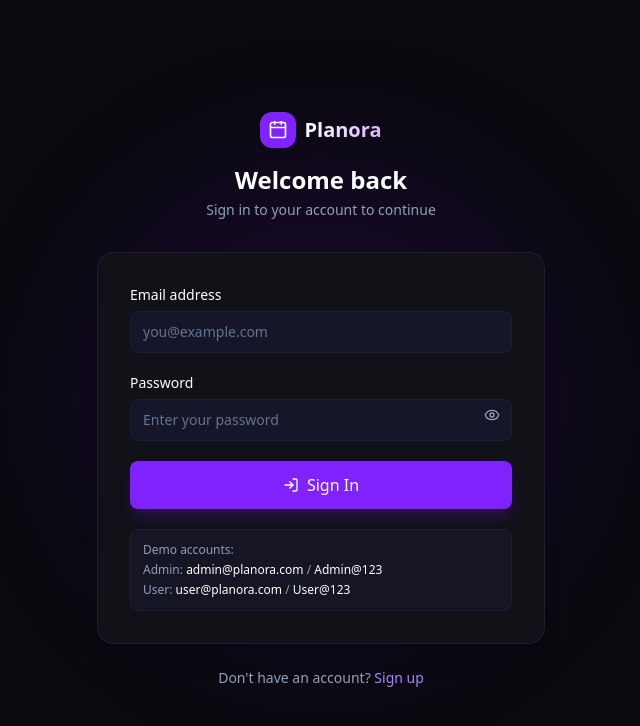
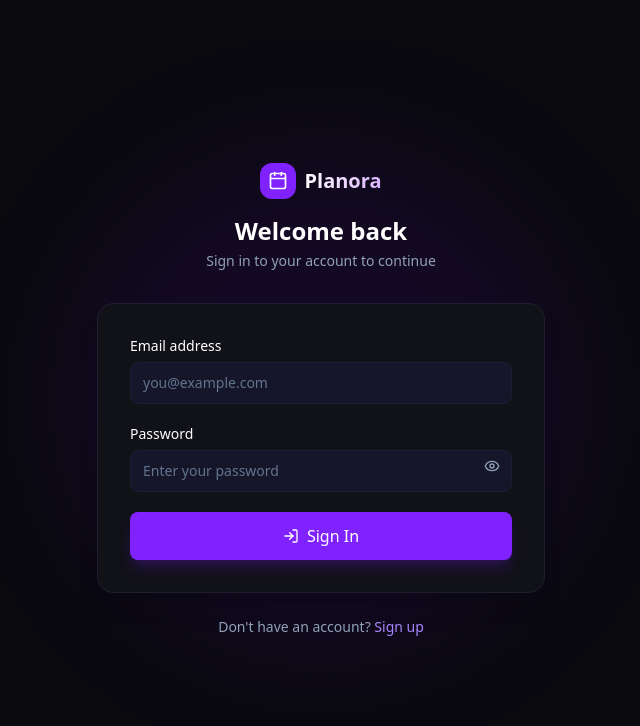
Before and after one commit to uday-hasan/PH-L2-A5-FRONTEND, a Next.js app: page /auth/login in a window 1280 px wide. Shown: the top 726 px of the page, without its empty margins (319-959 px from the left). Built offline with nearby package versions, Linux system fonts and the light colour scheme; no server answers.

Commit message:
little chnages on login page

```diff
--- a/app/auth/login/page.tsx
+++ b/app/auth/login/page.tsx
@@ -124,7 +124,7 @@ export default function LoginPage() {
             </Button>
           </form>
 
-          <div className="mt-5 rounded-lg border border-[#1e1e2e] bg-[#1a1a2e]/50 p-3 space-y-1">
+          {/* <div className="mt-5 rounded-lg border border-[#1e1e2e] bg-[#1a1a2e]/50 p-3 space-y-1">
             <p className="text-xs font-medium text-slate-400">Demo accounts:</p>
             <p className="text-xs text-slate-400">
               Admin: <span className="text-white">admin@planora.com</span> /{" "}
@@ -134,7 +134,7 @@ export default function LoginPage() {
               User: <span className="text-white">user@planora.com</span> /{" "}
               <span className="text-white">User@123</span>
             </p>
-          </div>
+          </div> */}
         </div>
 
         <p className="mt-6 text-center text-sm text-slate-400">
```
